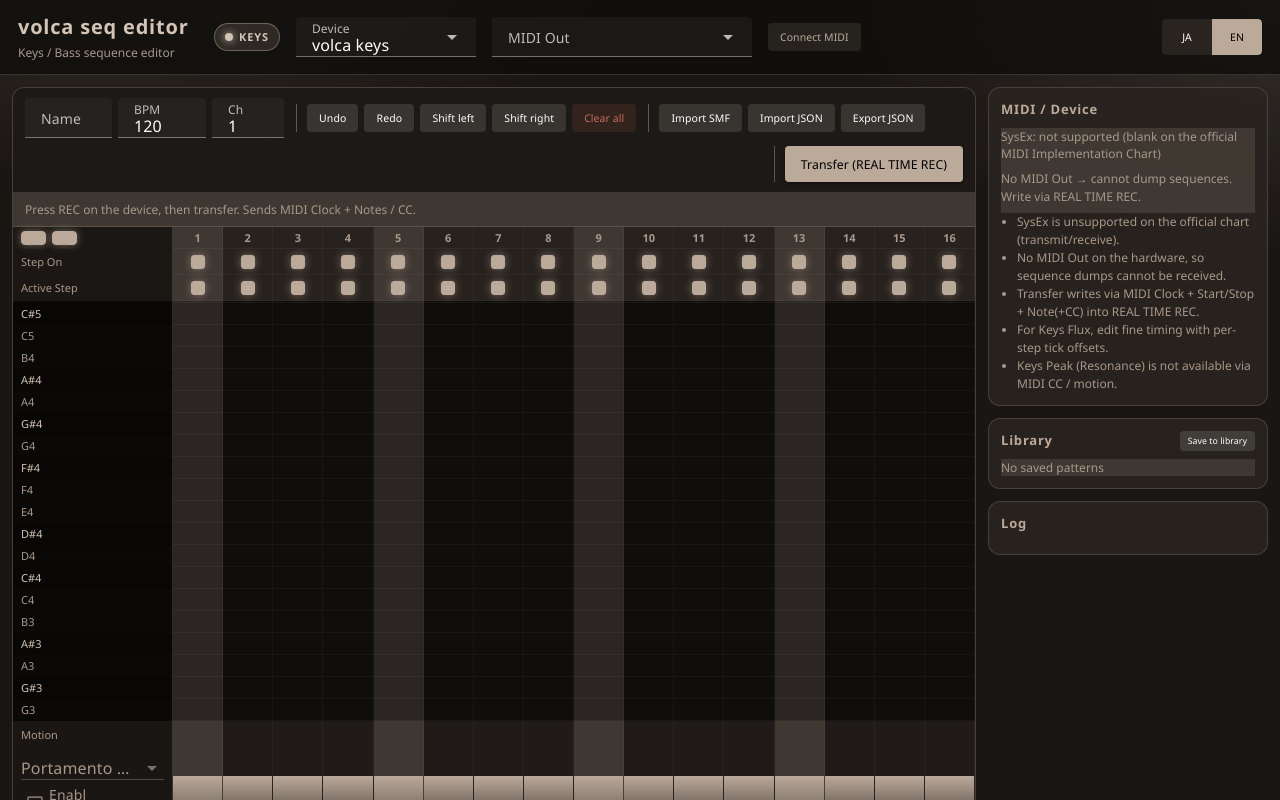
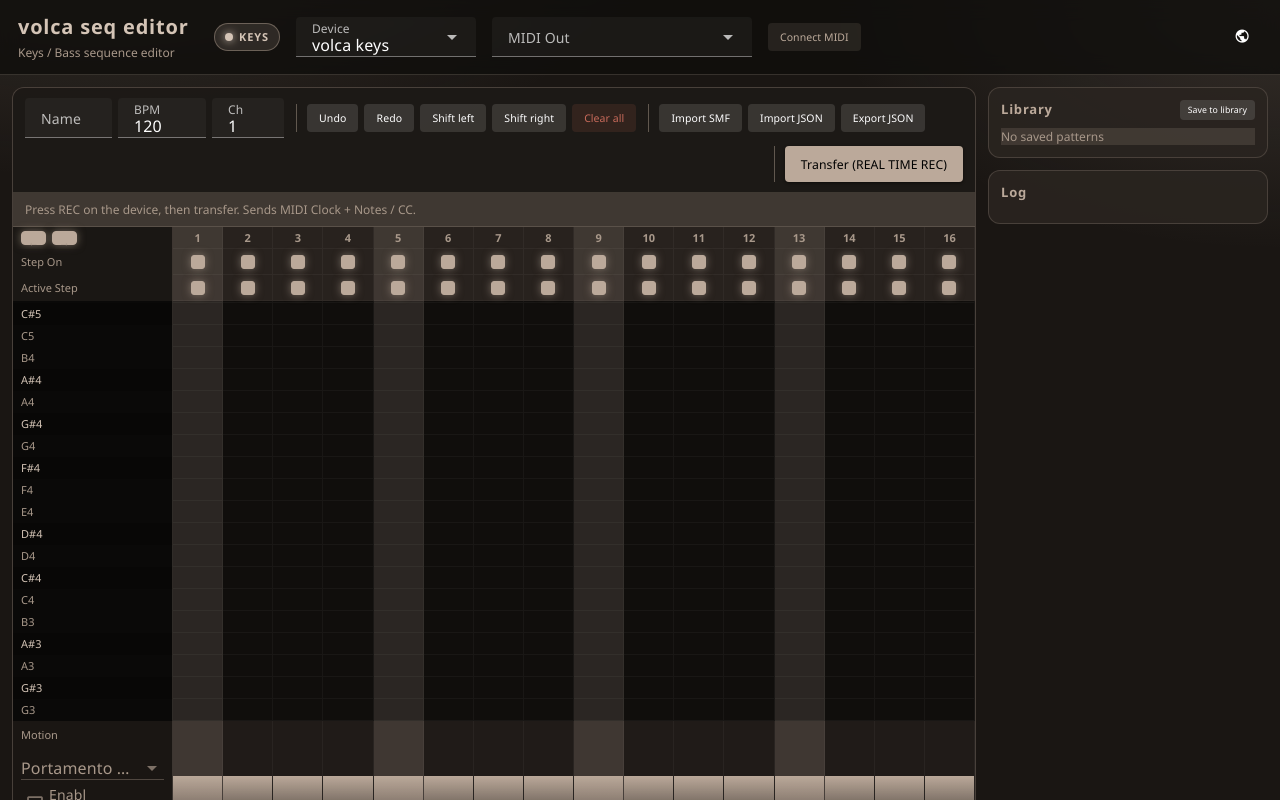
Before and after one commit to mosynthkey/volca-seq-editor, a Vue app: page / in a window 1280 px wide. Shown: the top 800 px of the page. Built offline with nearby package versions, Linux system fonts and the light colour scheme.

Commit message:
Simplify sidebar and switch locale UI to globe menu
Remove the MIDI/Device info panel from the right rail, and replace
the JA/EN toggle with an earth icon dropdown for language selection.

Co-authored-by: Masaki Ono <mosynthkey@users.noreply.github.com>

```diff
--- a/src/App.vue
+++ b/src/App.vue
@@ -37,10 +37,26 @@
 
         <v-spacer />
 
-        <v-btn-toggle v-model="locale" mandatory density="compact" color="primary">
-          <v-btn value="ja" size="small">JA</v-btn>
-          <v-btn value="en" size="small">EN</v-btn>
-        </v-btn-toggle>
+        <v-menu location="bottom end">
+          <template #activator="{ props: menuProps }">
+            <v-btn
+              v-bind="menuProps"
+              icon="mdi-earth"
+              variant="text"
+              size="small"
+              :aria-label="t('common.language')"
+            />
+          </template>
+          <v-list density="compact" min-width="140">
+            <v-list-item
+              v-for="option in localeItems"
+              :key="option.value"
+              :title="option.title"
+              :active="locale === option.value"
+              @click="locale = option.value"
+            />
+          </v-list>
+        </v-menu>
       </header>
 
       <main class="app-main">
@@ -48,20 +64,6 @@
           <SequencerTab />
         </section>
         <aside class="side-panel">
-          <div class="panel side-card">
-            <h3>MIDI / Device</h3>
-            <p class="hint-banner" style="border: 0; padding: 0 0 8px">
-              {{ t('sequence.sysexNone') }}
-            </p>
-            <p class="hint-banner" style="border: 0; padding: 0 0 8px">
-              {{ t('sequence.midiOutNone') }}
-            </p>
-            <ul class="note-list">
-              <li v-for="noteKey in sequence.profile.notes" :key="noteKey">
-                {{ t(`notes.${noteKey}`) }}
-              </li>
-            </ul>
-          </div>
           <LibraryPanel />
           <div class="panel side-card">
             <h3>Log</h3>
@@ -94,6 +96,11 @@ const deviceItems = [
   { title: 'volca bass', value: 'bass' },
 ]
 
+const localeItems = [
+  { title: '日本語', value: 'ja' as const },
+  { title: 'English', value: 'en' as const },
+]
+
 const deviceModel = computed({
   get: () => sequence.device,
   set: (value: DeviceModel) => sequence.setDevice(value),
--- a/src/i18n/index.ts
+++ b/src/i18n/index.ts
@@ -13,6 +13,7 @@ const messages = {
       clear: 'クリア',
       undo: '元に戻す',
       redo: 'やり直す',
+      language: '言語',
     },
     device: {
       label: '機種',
@@ -134,6 +135,7 @@ const messages = {
       clear: 'Clear',
       undo: 'Undo',
       redo: 'Redo',
+      language: 'Language',
     },
     device: {
       label: 'Device',
```
